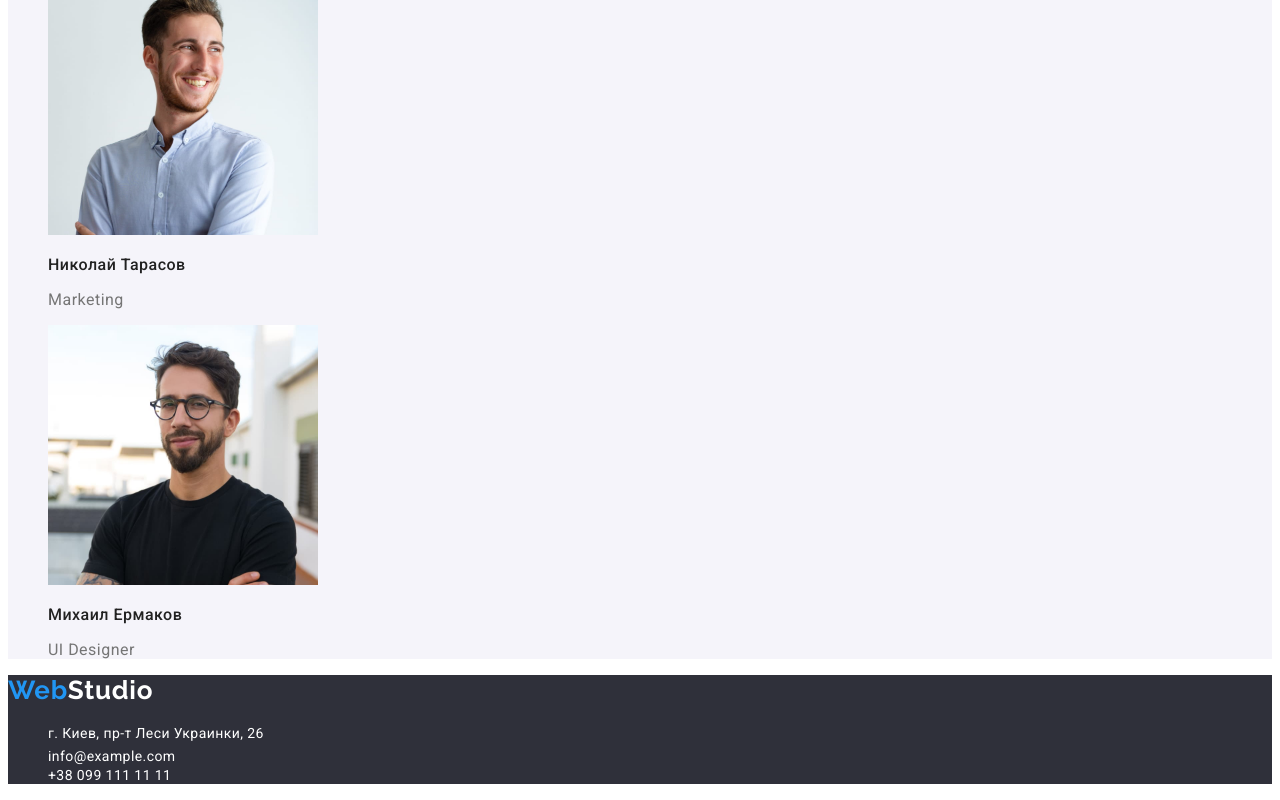
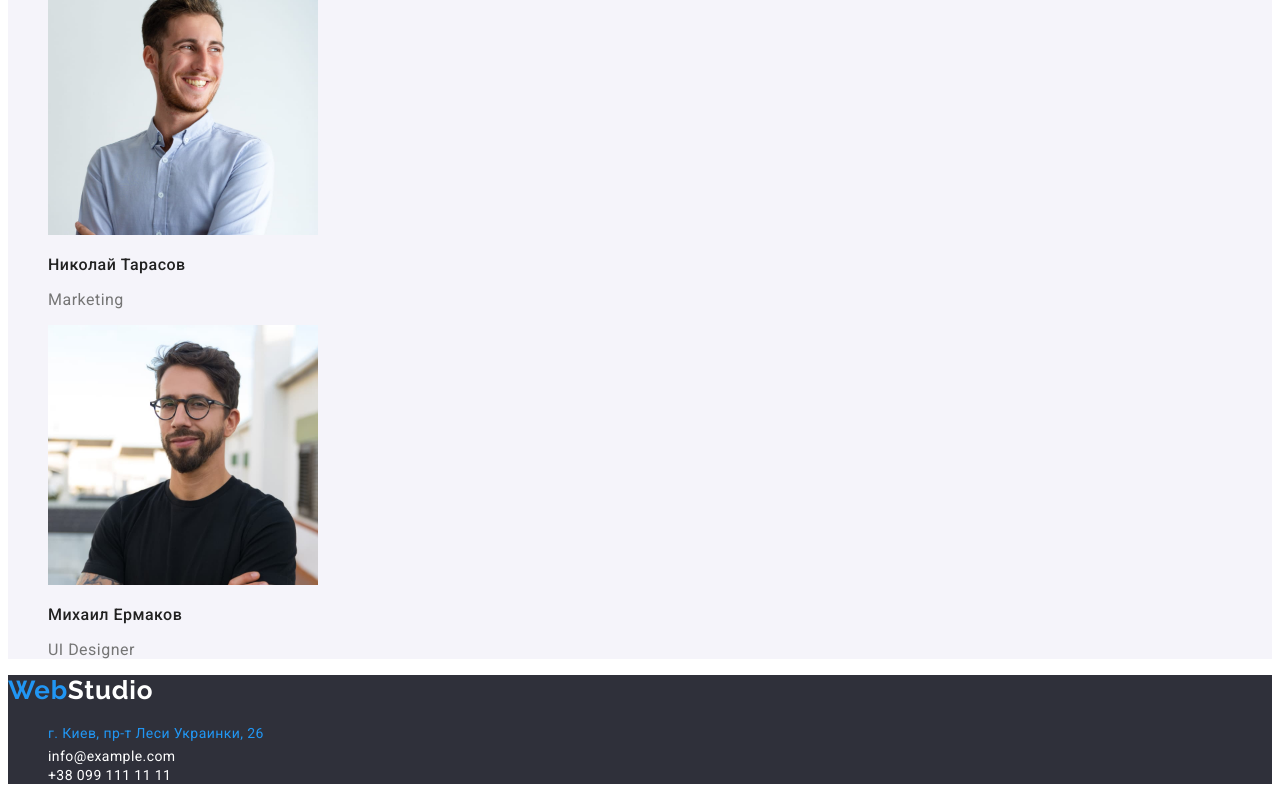
Before and after one commit to DianaLauzhyna/goit-markup-hw-02, a plain HTML site: page index.html in a window 1280 px wide. In both pictures the pointer is over the link "г. Киев, пр-т Леси Украинки, 26". Shown: the part 2485-3285 px from the top of the page. Drawn offline with Linux system fonts and the light colour scheme.

Commit message:
Update style.css

```diff
--- a/css/style.css
+++ b/css/style.css
@@ -208,7 +208,8 @@ h2 {
   font-style: normal;
 }
 .mail-two:hover,
-.number-two:hover {
+.number-two:hover,
+.info-address:hover {
   color: var(--link-color);
 }
 
```
